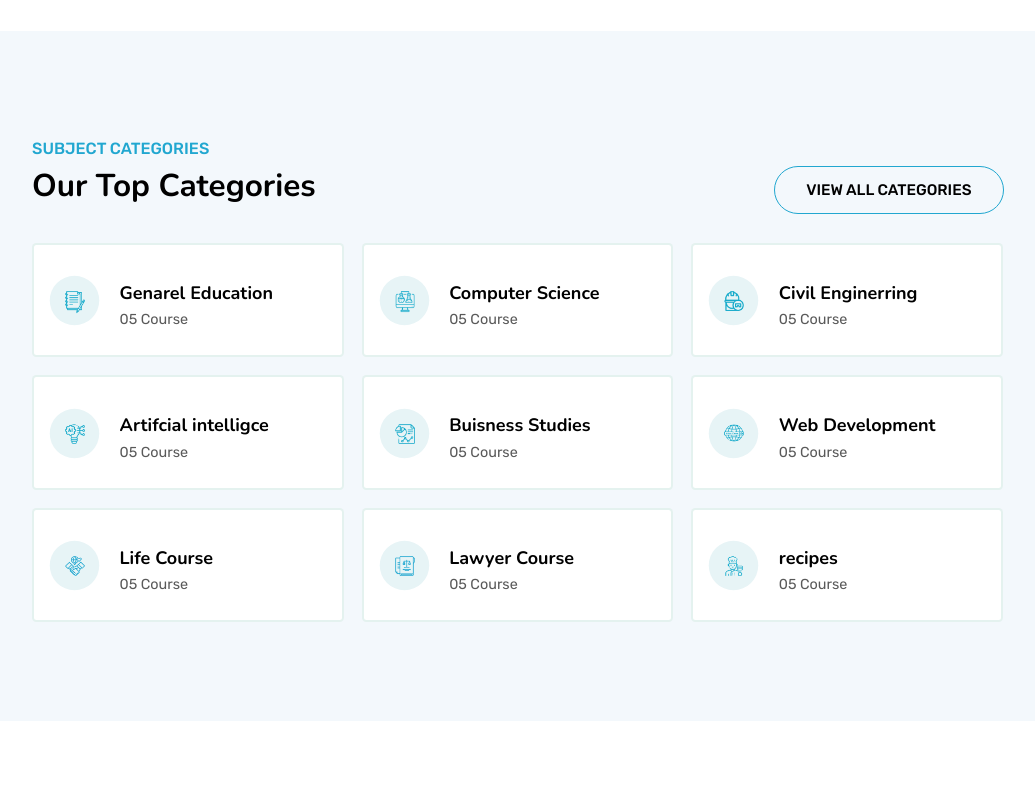
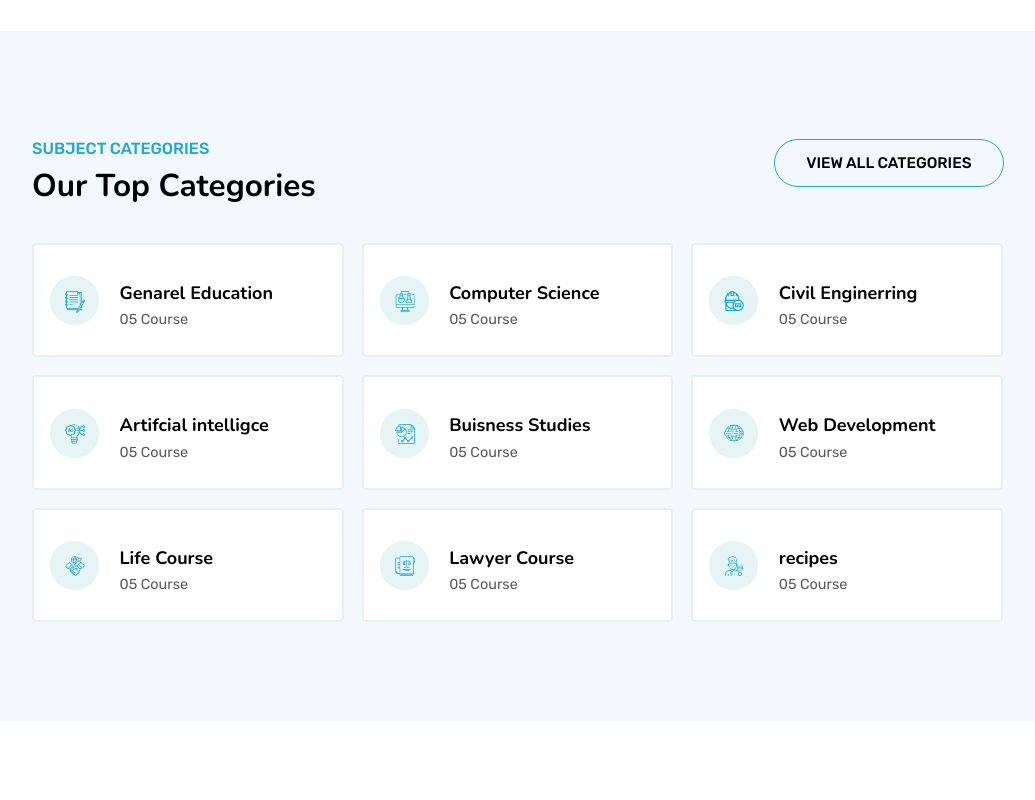
Before and after one commit to Mukul596/Exam-Number_1, a plain HTML site: page index.html in a window 1280 px wide. Shown: the part 1440-2240 px from the top of the page, without its empty margins (122-1157 px from the left). Drawn offline with nearby package versions, Linux system fonts and the light colour scheme; files whose address does not match are found by name.

Commit message:
Update style.css

```diff
--- a/style.css
+++ b/style.css
@@ -654,7 +654,6 @@
 .section_title .right {
 	float: right;
 	width: 50%;
-	margin-top: 3rem;
 	text-align: right;
 }
 
```
